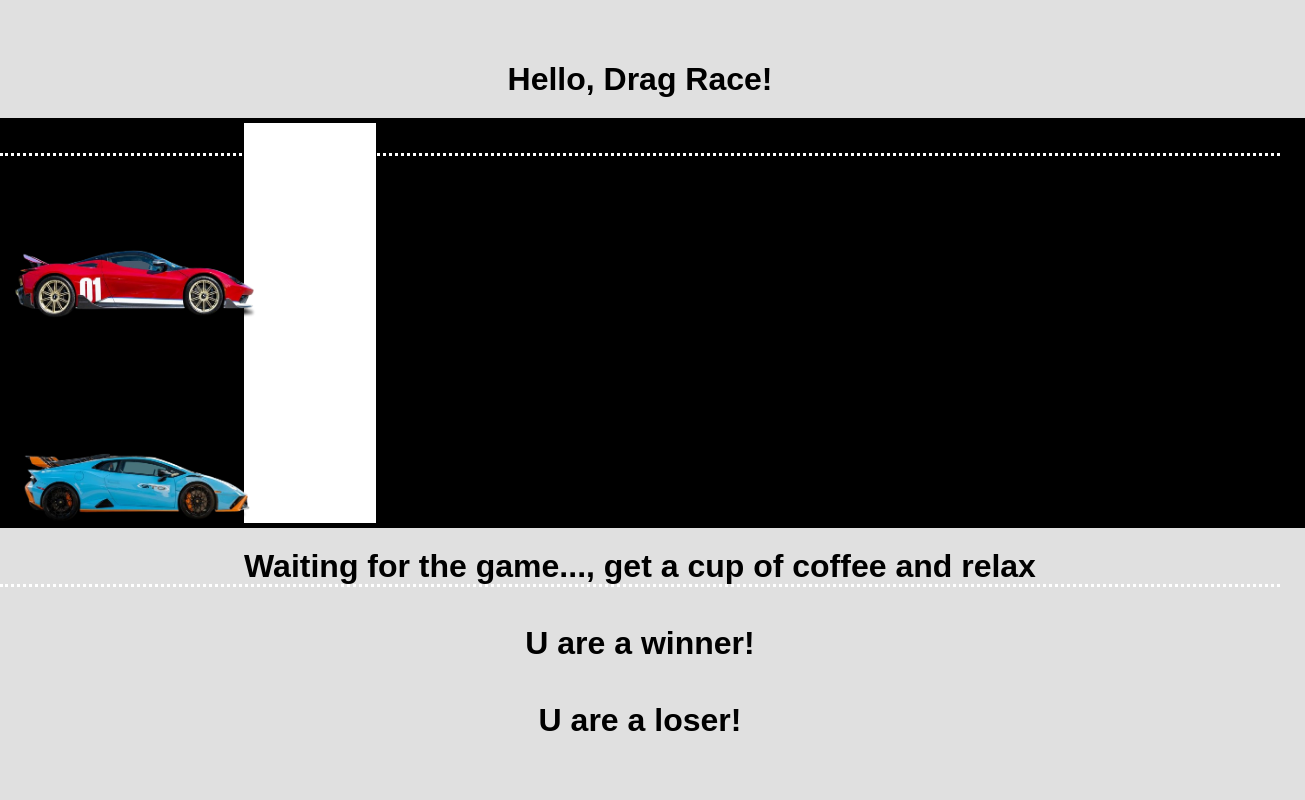
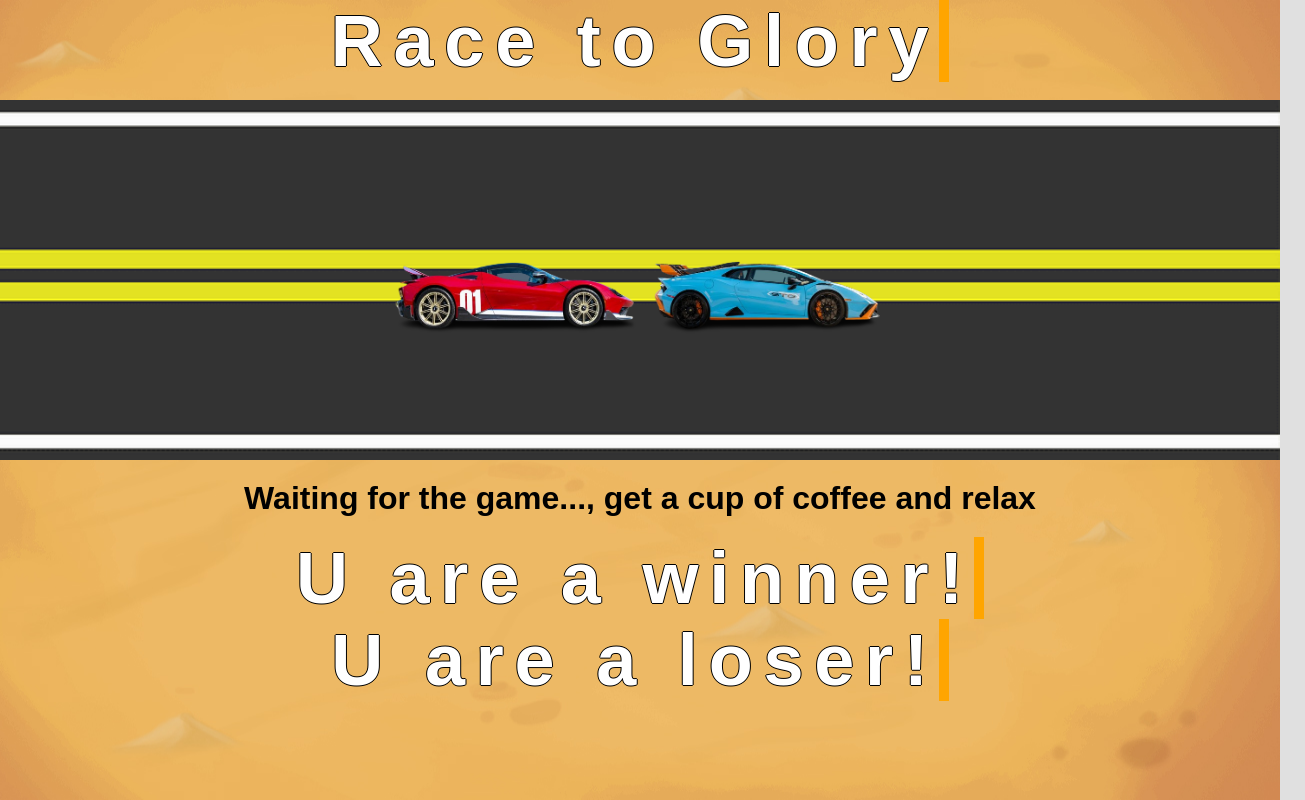
Before and after one commit to SaqAsh/cars, a website with bundled scripts: page public/index.html in a window 1280 px wide. Shown: the whole page, 1305 px wide, since content can reach past the window. Built offline with nearby package versions, Linux system fonts and the light colour scheme.

Commit message:
some color changes

```diff
--- a/public/app.ts
+++ b/public/app.ts
@@ -19,7 +19,7 @@ gameStateManager.winningState!.style.display = "none";
 gameStateManager.losingState!.style.display = "none";
 gameStateManager.racingCar1!.style.position = "absolute";
 gameStateManager.racingCar1!.style.left = "80px";
-gameStateManager.racingCar1!.style.top = `${screen.height / 2}px`;
+gameStateManager.racingCar1!.style.top = `${screen.height / 1.5}px`;
 
 gameStateManager.racingCar2!.style.position = "absolute";
 gameStateManager.racingCar2!.style.left = "80px";
--- a/public/index.html
+++ b/public/index.html
@@ -6,32 +6,35 @@
         <link rel="stylesheet" href="./styles.css">
         <title>Drag Strip</title>
     </head>
-
     <body>
-        <h1>Hello, Drag Race!</h1>
+        <audio autoplay>
+            <source src="./assets/game-8-bit-on-278083.mp3" type="audio/mp3">
+        </audio>
+        <div class="header typewriter">
+            <h1>Race to Glory</h1>
+        </div>
         <div id="game" class="drag-strip">
-                <div class="dotted-line"></div>
             <div id="car1">
                 <img src="./assets/car1.png" alt="Car 1" width="250px"
                     height="200px">
             </div>
+            <span class="dotted-line"></span>
             <div id="car2">
                 <img src="./assets/car2.png" alt="Car 2" width="250px"
                     height="200px">
             </div>
-                <div class="dotted-line"></div>
         </div>
         <div id="waiting-area" class="waiting-area">
             <h1>
                 Waiting for the game..., get a cup of coffee and relax
             </h1>
         </div>
-            <div id ="winning-state">
+        <div id="winning-state" class="typewriter">
             <h1>
                 U are a winner!
             </h1>
         </div>
-            <div id="losing-state">
+        <div id="losing-state" class="typewriter">
             <h1>
                 U are a loser!
             </h1>
--- a/public/styles.css
+++ b/public/styles.css
@@ -1,41 +1,67 @@
-/* General reset for body */
 body {
     margin: 0;
     padding: 0;
     height: 100vh;
     display: flex;
-    flex-direction: column; /* Stack elements vertically */
-    justify-content: center; /* Center the title and drag strip vertically */
-    align-items: center; /* Center elements horizontally */
+    flex-direction: column;
+    justify-content: center;
+    align-items: center;
     background-color: #e0e0e0;
     overflow-y: hidden;
     overflow-x: hidden;
+    background-image: url("./assets/background.jpg");
+    background-size: 100% 100%;
 }
-/* Title Styling */
+
 h1 {
     text-align: center;
     font-family: Arial, sans-serif;
     font-size: 2rem;
     margin: 20px 0;
 }
+
 .drag-strip {
     width: 100%;
     height: 45%;
-    background: linear-gradient(90deg, black 0 20%, white 0 30%, black 0 50%);
-    border: 5px solid black;
     display: flex;
-    flex-direction: column;
-    justify-content: flex-start;
-    align-items: start;
-    padding: 20px;
+    justify-content: center;
+    align-items: center;
+    background-image: url("./assets/strip.png");
+    background-size: 100% 100%;
 }
-.dotted-line {
-    border-bottom: 3px dotted white;
-    width: 100%;
-    margin: 10px 0;
+
+.header {
+    position: absolute;
+    top: 0;
 }
-.drag-strip img {
-    width: 250px;
-    height: 200px;
-    margin: 0 10px;
+
+.typewriter h1 {
+    color: white;
+    text-shadow: -1px 0 black, 0 1px black, 1px 0 black, 0 -1px black;
+    font-size: 4.5rem;
+    overflow: hidden;
+    border-right: 0.15em solid orange;
+    white-space: nowrap;
+    margin: 0 auto;
+    letter-spacing: 0.15em;
+    animation: typing 3.5s steps(40, end), blink-caret 0.75s step-end infinite;
 }
+
+@keyframes typing {
+    from {
+        width: 0;
+    }
+    to {
+        width: 100%;
+    }
+}
+
+@keyframes blink-caret {
+    from,
+    to {
+        border-color: transparent;
+    }
+    50% {
+        border-color: orange;
+    }
+}
```
Also changed, not shown: public/assets/background.jpg (added), public/assets/strip.png (added), 1 other file. Lines whose indentation alone changed are shown as unchanged.
